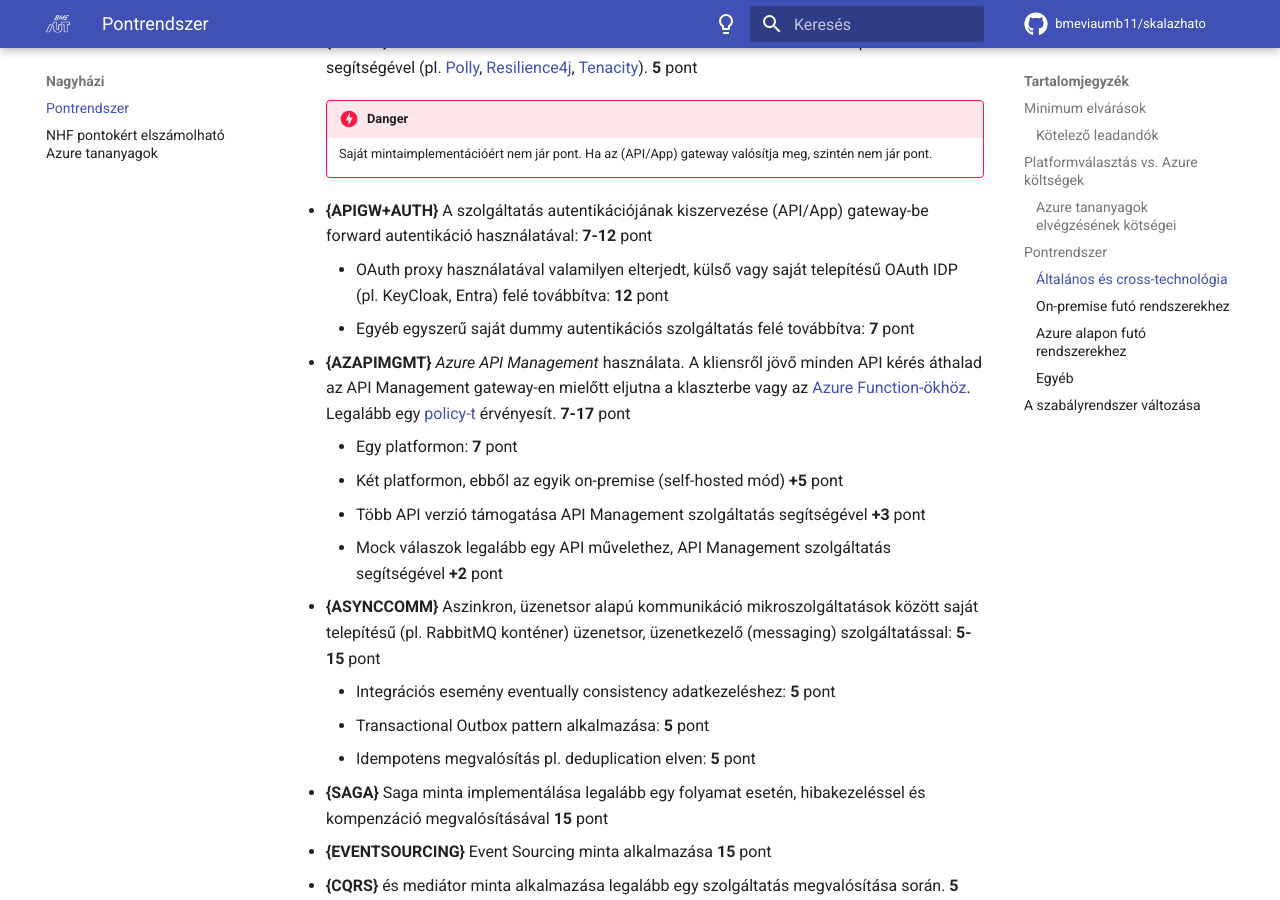
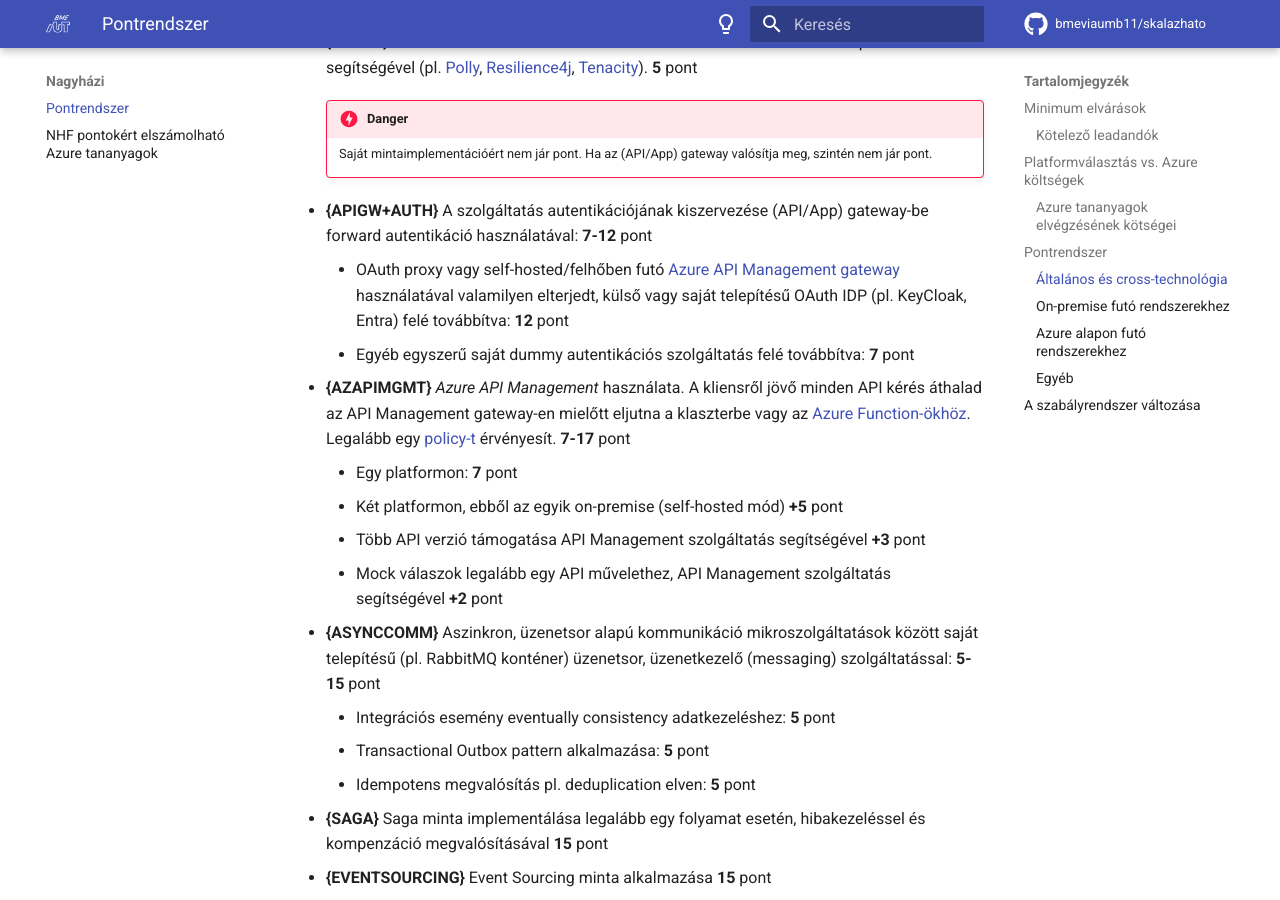
Before and after one commit to bmeviaumb11/skalazhato, an MkDocs documentation site: the page built from docs/homework/pontrendszer.md, in a window 1280 px wide and 900 px high, scrolled down 4196 px. Built offline with MkDocs 1.6.1 and Material for MkDocs 9.7.7, drawn with Linux system fonts in a browser that asks for light colours; comment, search, counter and statistics services are not loaded; some of the changed text lies outside the part shown.

Commit message:
Update pontrendszer.md

```diff
--- a/docs/homework/pontrendszer.md
+++ b/docs/homework/pontrendszer.md
@@ -120,7 +120,7 @@
 
 - **{APIGW+AUTH}** A szolgáltatás autentikációjának kiszervezése (API/App) gateway-be forward autentikáció használatával: **7-12** pont
 
-    - OAuth proxy használatával valamilyen elterjedt, külső vagy saját telepítésű OAuth IDP (pl. KeyCloak, Entra) felé továbbítva: **12** pont
+    - OAuth proxy vagy self-hosted/felhőben futó [Azure API Management gateway](https://learn.microsoft.com/en-us/azure/api-management/api-management-howto-protect-backend-with-aad) használatával valamilyen elterjedt, külső vagy saját telepítésű OAuth IDP (pl. KeyCloak, Entra) felé továbbítva: **12** pont
     - Egyéb egyszerű saját dummy autentikációs szolgáltatás felé továbbítva: **7** pont
 
 - **{AZAPIMGMT}** *Azure API Management* használata. A kliensről jövő minden API kérés áthalad az API Management gateway-en mielőtt eljutna a klaszterbe vagy az [Azure Function-ökhöz](https://azure.microsoft.com/en-us/blog/benefits-of-using-azure-api-management-with-microservices/). Legalább egy [policy-t](https://learn.microsoft.com/en-us/azure/api-management/api-management-policies) érvényesít. **7-17** pont
@@ -209,7 +209,7 @@
 
 - **{OPSTR}** Tartós tár, pl. lokális mappa csatolása klaszterbe. **5** pont
 
-- **{GW}** Saját telepítésű (API/App) gateway használata. **5-10** pont
+- **{GW}** Saját telepítésű (API/App) gateway használata. Kivéve self-hosted Azure API Management. **5-10** pont
 
     - Traefik használata útvonalválasztásra: **5** pont
     - Más, saját telepítésű (API/App) gateway használata: **10** pont
```
Also changed, not shown: other parts of docs/homework/pontrendszer.md (+0 -2 lines).
